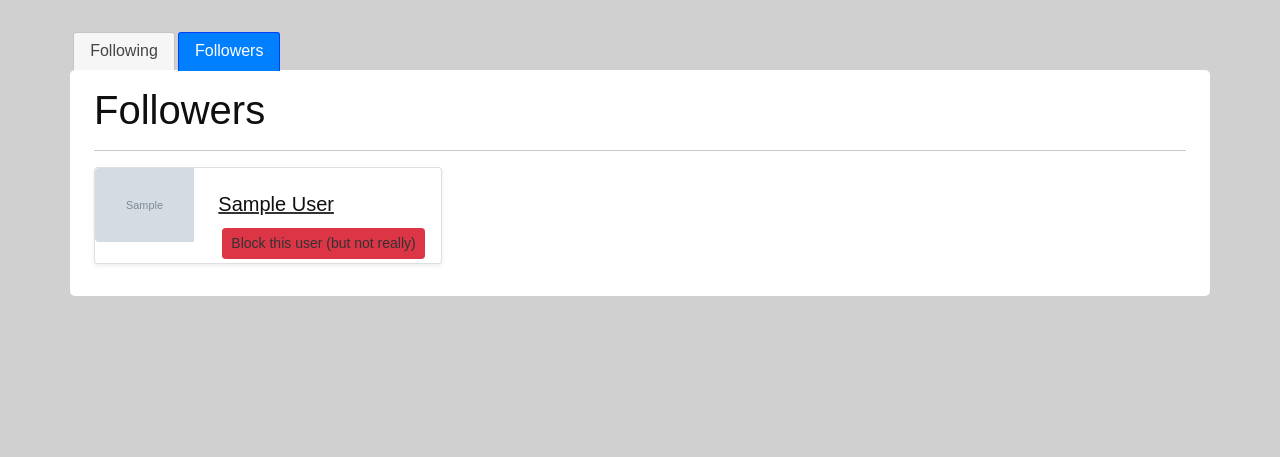
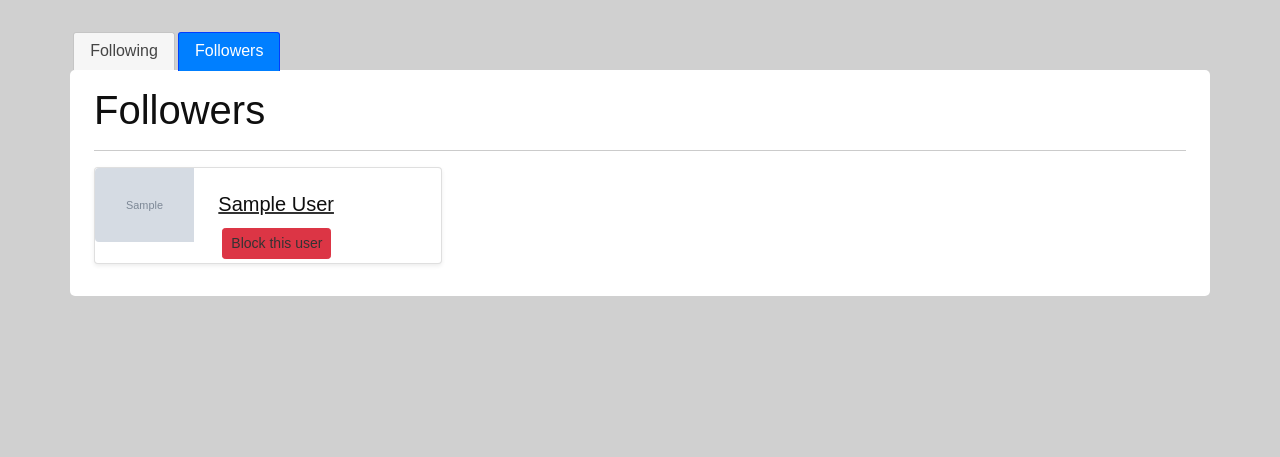
Before and after one commit to RyanWhipple/cookbook, a Flask app: page /account in a window 1280 px wide, after a click on "Followers". Shown: the part 255-712 px from the top of the page. Run offline with Flask 2, Linux system fonts and the light colour scheme; a user stored in the database is signed in; tables that the repository leaves empty hold one stand-in row (values such as "Sample post"); grey boxes marked "Sample" are stand-in pictures; some libraries are stand-ins or nearby versions.

Commit message:
quick fixes

```diff
--- a/recipes2/templates/account.html
+++ b/recipes2/templates/account.html
@@ -68,7 +68,6 @@
                     <h1>Followers</h1>
                     <hr>
                     <div class="row row-cols-1 row-cols-sm-2 row-cols-md-3 g-4">
-
                         {% for follower in followers.items %}
                         <div class="col">
                             <div class="card shadow-sm">
@@ -79,7 +78,7 @@
                                     <div class="col-8">
                                         <br>
                                         <a href="{{ url_for('users.account', user_id=follower.follower_id) }}"><h5 class="card-title">{{ follower.follower.first_name }} {{ follower.follower.last_name }}</h5></a>
-                                        <a class="btn btn-danger btn-sm m-1" href="{{ url_for('social_feed.block', follower_id=follower.follower_id) }}">Block this user (but not really)</a>
+                                        <a class="btn btn-danger btn-sm m-1" href="{{ url_for('social_feed.block', follower_id=follower.follower_id) }}">Block this user</a>
                                     </div>
                                 </div>
                             </div>
--- a/run.py
+++ b/run.py
@@ -1,3 +1,5 @@
+from dotenv import load_dotenv
+load_dotenv()
 from recipes2 import app
 
 # Setting up for multiple configs
```
